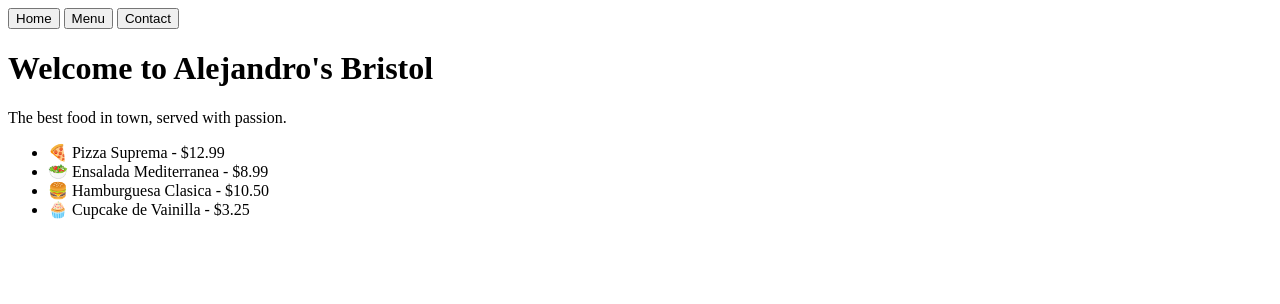
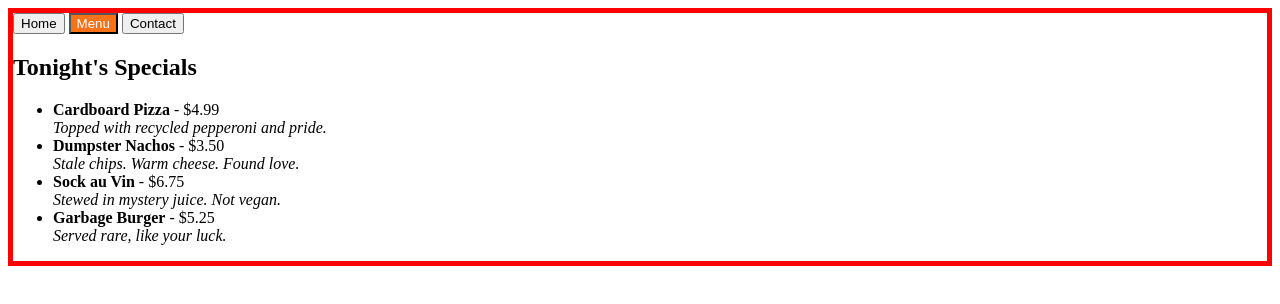
Before and after one commit to al-prieto/restaurant-page, a website built with webpack: page src/template.html in a window 1280 px wide. Both pictures are taken after a click on the button "Menu". Built offline with nearby package versions, Linux system fonts and the light colour scheme.

Commit message:
Add menu images and dynamic sections for Raccoon Gourmet

```diff
--- a/package.json
+++ b/package.json
@@ -20,7 +20,9 @@
   },
   "homepage": "https://github.com/al-prieto/restaurant-page#readme",
   "devDependencies": {
+    "css-loader": "^7.1.2",
     "html-webpack-plugin": "^5.6.3",
+    "style-loader": "^4.0.0",
     "webpack": "^5.99.7",
     "webpack-cli": "^6.0.1",
     "webpack-dev-server": "^5.2.1"
--- a/src/index.js
+++ b/src/index.js
@@ -1,7 +1,35 @@
 import loadHome from "./loadHome.js";
+import loadMenu from "./loadMenu.js";
+import loadContact from "./loadContact.js";
+import "./styles.css";
 
 loadHome();
 
-import loadMenu from "./loadMenu.js";
+document.querySelector("#home-btn").classList.add("active");
 
-loadMenu();
+const homeBtn = document.querySelector("#home-btn");
+const menuBtn = document.querySelector("#menu-btn");
+const contactBtn = document.querySelector("#contact-btn");
+
+let currentTab = "home";
+
+const tabMap = {
+  home: loadHome,
+  menu: loadMenu,
+  contact: loadContact,
+};
+
+document.querySelectorAll("nav button").forEach((btn) => {
+  btn.addEventListener("click", () => {
+    const tab = btn.dataset.tab;
+    if (currentTab === tab) return;
+
+    content.innerHTML = "";
+    tabMap[tab]();
+    currentTab = tab;
+    document
+      .querySelectorAll("nav button")
+      .forEach((b) => b.classList.remove("active"));
+    btn.classList.add("active");
+  });
+});
--- /dev/null
+++ b/src/loadContact.js
@@ -0,0 +1,25 @@
+function loadContact() {
+  const content = document.getElementById("content");
+  const contactDiv = document.createElement("div");
+  contactDiv.classList.add("contact");
+
+  const title = document.createElement("h2");
+  title.textContent = "Get in Touch";
+
+  const location = document.createElement("p");
+  location.textContent = "📍 Behind Dumpster 3B, Central Park, NYC";
+
+  const phone = document.createElement("p");
+  phone.textContent = "☎️ 1-800-TRASHY";
+
+  const hours = document.createElement("p");
+  hours.textContent = "🕓 Open nightly from dusk till dawn";
+
+  const note = document.createElement("p");
+  note.textContent = "🧼 No bathrooms, We're raccoons.";
+
+  contactDiv.append(title, location, phone, hours, note);
+  content.appendChild(contactDiv);
+}
+
+export default loadContact;
--- a/src/loadHome.js
+++ b/src/loadHome.js
@@ -1,17 +1,29 @@
+import chefImage from "./assets/raccoon-chef.png";
+
 function loadHome() {
   const content = document.getElementById("content");
-
   const homeDiv = document.createElement("div");
   homeDiv.classList.add("home");
 
   const headline = document.createElement("h1");
-  headline.textContent = "Welcome to Alejandro's Bristol";
+  headline.textContent = "Welcome to Raccoon Gourmet";
 
-  const paragraph = document.createElement("p");
-  paragraph.textContent = "The best food in town, served with passion.";
+  const tagline = document.createElement("p");
+  tagline.textContent = "Fine Trash Dining Since 2024";
 
+  const description = document.createElement("p");
+  description.textContent =
+    "Enjoy handcrafted delicacies found behind only the finest restaurants and alleyways.";
+
+  const img = document.createElement("img");
+  img.src = chefImage;
+  img.alt = "Raccoon chef with pizza";
+  img.classList.add("home-img");
+
+  homeDiv.appendChild(img);
   homeDiv.appendChild(headline);
-  homeDiv.appendChild(paragraph);
+  homeDiv.appendChild(tagline);
+  homeDiv.appendChild(description);
   content.appendChild(homeDiv);
 }
 
--- a/src/loadMenu.js
+++ b/src/loadMenu.js
@@ -1,26 +1,50 @@
+import pizzaImg from "./assets/dumpster-supreme-pizza.png";
+import saladImg from "./assets/alleyway-mediterranean-salad.png";
+import burgerImg from "./assets/trashcan-classic-burger.png";
+import cupcakeImg from "./assets/vanilla-dumpster-cupcake.png";
+
 function loadMenu() {
   const content = document.getElementById("content");
 
   const menuDiv = document.createElement("div");
   menuDiv.classList.add("menu");
 
+  const title = document.createElement("h2");
+  title.textContent = "Tonight's Specials";
+
+  const items = [
+    {
+      name: "Cardboard Pizza",
+      price: "$4.99",
+      desc: "Topped with recycled pepperoni and pride.",
+    },
+    {
+      name: "Dumpster Nachos",
+      price: "$3.50",
+      desc: "Stale chips. Warm cheese. Found love.",
+    },
+    {
+      name: "Sock au Vin",
+      price: "$6.75",
+      desc: "Stewed in mystery juice. Not vegan.",
+    },
+    {
+      name: "Garbage Burger",
+      price: "$5.25",
+      desc: "Served rare, like your luck.",
+    },
+  ];
+
   const menuList = document.createElement("ul");
 
-  const items = [
-    "🍕 Pizza Suprema - $12.99",
-    "🥗 Ensalada Mediterranea - $8.99",
-    "🍔 Hamburguesa Clasica - $10.50",
-    "🧁 Cupcake de Vainilla - $3.25",
-  ];
-
-  items.forEach((text) => {
+  items.forEach((item) => {
     const menuItem = document.createElement("li");
-    menuItem.textContent = text;
+    menuItem.innerHTML = `<strong>${item.name}</strong> - ${item.price}<br><em>${item.desc}</em>`;
     menuList.appendChild(menuItem);
   });
 
+  menuDiv.appendChild(title);
   menuDiv.appendChild(menuList);
-
   content.appendChild(menuDiv);
 }
 
--- /dev/null
+++ b/src/styles.css
@@ -0,0 +1,18 @@
+button.active {
+  background-color: #f97316;
+  color: white;
+  cursor: default;
+  pointer-events: none;
+}
+
+body {
+  border: 5px solid red;
+}
+
+.home-img {
+  max-width: 300px;
+  width: 100%;
+  height: auto;
+  display: block;
+  margin: 0 auto;
+}
--- a/src/template.html
+++ b/src/template.html
@@ -7,9 +7,11 @@
   </head>
   <body>
     <header>
-      <button>Home</button>
-      <button>Menu</button>
-      <button>Contact</button>
+      <nav>
+        <button id="home-btn" data-tab="home">Home</button>
+        <button id="menu-btn" data-tab="menu">Menu</button>
+        <button id="contact-btn" data-tab="contact">Contact</button>
+      </nav>
     </header>
     <div id="content"></div>
   </body>
--- a/webpack.config.js
+++ b/webpack.config.js
@@ -14,6 +14,18 @@ export default {
     clean: true, //limpia dist/ antes de cada build
   },
   mode: "development",
+  module: {
+    rules: [
+      {
+        test: /\.css$/i,
+        use: ["style-loader", "css-loader"],
+      },
+      {
+        test: /\.(png|svg|jpg|jpeg|gif)$/i,
+        type: "asset/resource",
+      },
+    ],
+  },
   plugins: [
     new HtmlWebpackPlugin({
       template: "./src/template.html",
```
Also changed, not shown: dist/main.js (deleted), src/assets/alleyway-mediterranean-salad.png (added), 5 other files.
